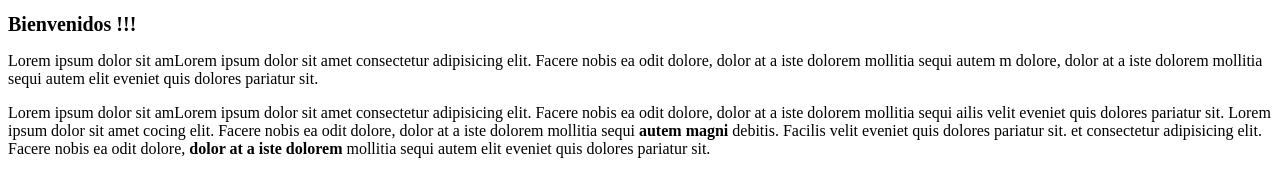
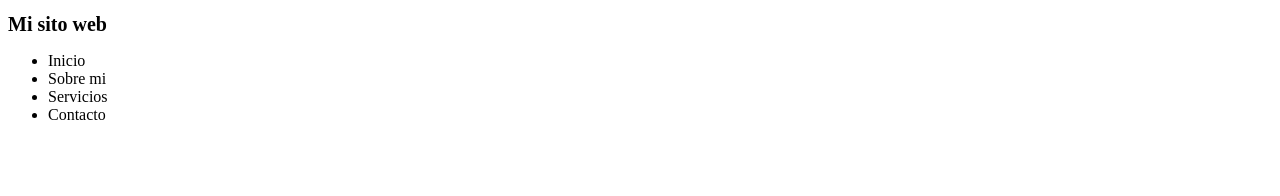
Before and after one commit to cj3cervantes/crehana-gitweb, a plain HTML site: page index.html in a window 1280 px wide. Drawn offline with Linux system fonts and the light colour scheme.

Commit message:
agregando estructura de encabezado

```diff
--- a/index.html
+++ b/index.html
@@ -9,25 +9,18 @@
   </head>
   <body>
 
-    <h1>Bienvenidos !!!</h1>
+    <div class="container"></div>
+      <header>
+        <h1 class="logo"> Mi sito web</h1>
 
-    <p>
-      Lorem ipsum dolor sit amLorem ipsum dolor sit amet consectetur adipisicing
-      elit. Facere nobis ea odit dolore, dolor at a iste dolorem mollitia sequi
-      autem m
-      dolore, dolor at a iste dolorem mollitia sequi autem elit eveniet quis
-      dolores pariatur sit.
-    </p>
-  <p>
-        Lorem ipsum dolor sit amLorem ipsum dolor sit amet consectetur adipisicing
-        elit. Facere nobis ea odit dolore, dolor at a iste dolorem mollitia sequi
-        ailis velit eveniet quis dolores pariatur sit. Lorem ipsum dolor sit
-        amet cocing elit. Facere nobis ea odit dolore, dolor at a iste dolorem
-        mollitia sequi <strong> autem magni </strong> debitis. Facilis velit eveniet quis dolores
-        pariatur sit. et consectetur adipisicing elit. Facere nobis ea odit
-        dolore, <strong> dolor at a iste dolorem </strong> mollitia sequi autem elit eveniet quis
-        dolores pariatur sit.
-      </p>
+        <ul>
+          <li>Inicio</li>
+          <li>Sobre mi</li>
+          <li>Servicios</li>
+          <li>Contacto</li>
+
+        </ul>
+      </header>
 
 
 
```
